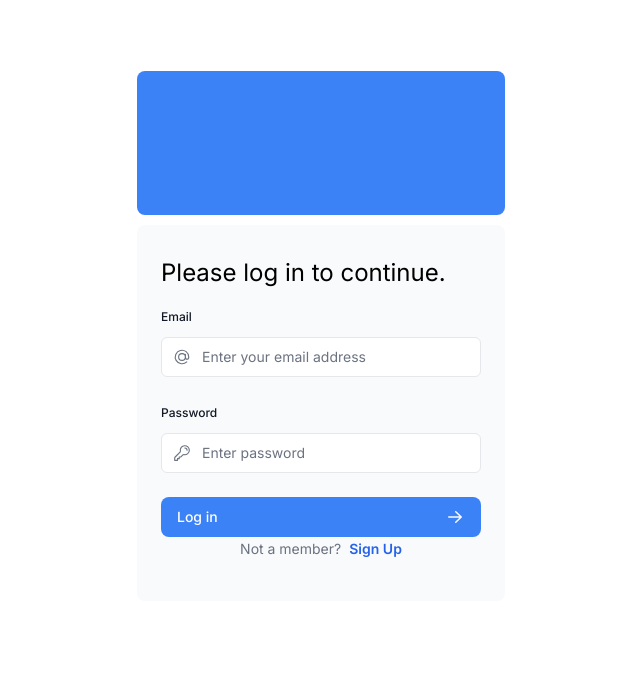
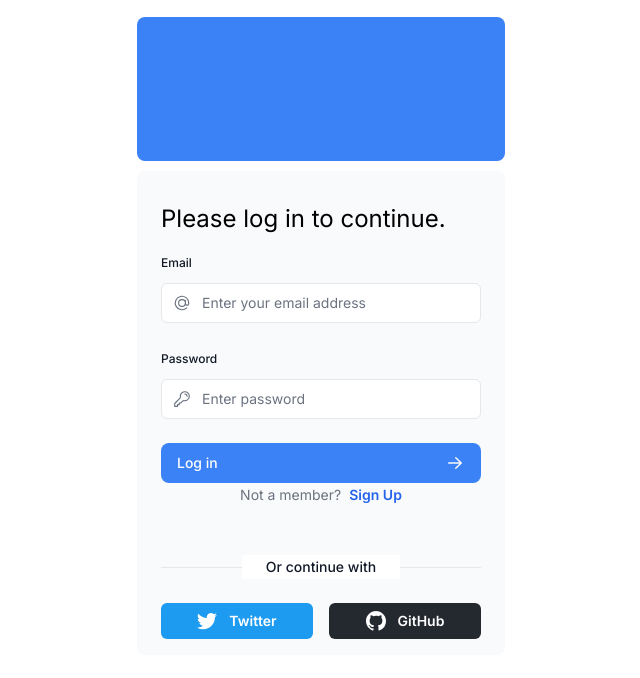
Before and after one commit to G1anpierre/next-fullstack-todo-app, a Next.js app: page /en/login in a window 1280 px wide. Shown: the top 678 px of the page, without its empty margins (319-959 px from the left). Built offline with nearby package versions, Linux system fonts and the light colour scheme.

Commit message:
add github provider auhthentication

```diff
--- a/src/app/components/LoginForm.tsx
+++ b/src/app/components/LoginForm.tsx
@@ -128,6 +128,54 @@
             </>
           )} */}
         </div>
+        <div className="relative mt-10">
+          <div
+            className="absolute inset-0 flex items-center"
+            aria-hidden="true"
+          >
+            <div className="w-full border-t border-gray-200" />
+          </div>
+          <div className="relative flex justify-center text-sm font-medium leading-6">
+            <span className="bg-white px-6 text-gray-900">
+              Or continue with
+            </span>
+          </div>
+        </div>
+        <div className="mt-6 grid grid-cols-2 gap-4">
+          <a
+            href="#"
+            className="flex w-full items-center justify-center gap-3 rounded-md bg-[#1D9BF0] px-3 py-1.5 text-white focus-visible:outline focus-visible:outline-2 focus-visible:outline-offset-2 focus-visible:outline-[#1D9BF0]"
+          >
+            <svg
+              className="h-5 w-5"
+              aria-hidden="true"
+              fill="currentColor"
+              viewBox="0 0 20 20"
+            >
+              <path d="M6.29 18.251c7.547 0 11.675-6.253 11.675-11.675 0-.178 0-.355-.012-.53A8.348 8.348 0 0020 3.92a8.19 8.19 0 01-2.357.646 4.118 4.118 0 001.804-2.27 8.224 8.224 0 01-2.605.996 4.107 4.107 0 00-6.993 3.743 11.65 11.65 0 01-8.457-4.287 4.106 4.106 0 001.27 5.477A4.073 4.073 0 01.8 7.713v.052a4.105 4.105 0 003.292 4.022 4.095 4.095 0 01-1.853.07 4.108 4.108 0 003.834 2.85A8.233 8.233 0 010 16.407a11.616 11.616 0 006.29 1.84" />
+            </svg>
+            <span className="text-sm font-semibold leading-6">Twitter</span>
+          </a>
+
+          <span
+            onClick={() => signIn('github')}
+            className="flex w-full items-center justify-center gap-3 rounded-md bg-[#24292F] px-3 py-1.5 text-white focus-visible:outline focus-visible:outline-2 focus-visible:outline-offset-2 focus-visible:outline-[#24292F]"
+          >
+            <svg
+              className="h-5 w-5"
+              aria-hidden="true"
+              fill="currentColor"
+              viewBox="0 0 20 20"
+            >
+              <path
+                fillRule="evenodd"
+                d="M10 0C4.477 0 0 4.484 0 10.017c0 4.425 2.865 8.18 6.839 9.504.5.092.682-.217.682-.483 0-.237-.008-.868-.013-1.703-2.782.605-3.369-1.343-3.369-1.343-.454-1.158-1.11-1.466-1.11-1.466-.908-.62.069-.608.069-.608 1.003.07 1.531 1.032 1.531 1.032.892 1.53 2.341 1.088 2.91.832.092-.647.35-1.088.636-1.338-2.22-.253-4.555-1.113-4.555-4.951 0-1.093.39-1.988 1.029-2.688-.103-.253-.446-1.272.098-2.65 0 0 .84-.27 2.75 1.026A9.564 9.564 0 0110 4.844c.85.004 1.705.115 2.504.337 1.909-1.296 2.747-1.027 2.747-1.027.546 1.379.203 2.398.1 2.651.64.7 1.028 1.595 1.028 2.688 0 3.848-2.339 4.695-4.566 4.942.359.31.678.921.678 1.856 0 1.338-.012 2.419-.012 2.747 0 .268.18.58.688.482A10.019 10.019 0 0020 10.017C20 4.484 15.522 0 10 0z"
+                clipRule="evenodd"
+              />
+            </svg>
+            <span className="text-sm font-semibold leading-6">GitHub</span>
+          </span>
+        </div>
       </div>
     </form>
   )
--- a/src/middleware.ts
+++ b/src/middleware.ts
@@ -26,7 +26,6 @@
   {
     callbacks: {
       authorized: ({token}) => {
-        console.log('token :', token)
         return token != null
       },
     },
```
Also changed, not shown: auth.ts (+6 -1 lines).
